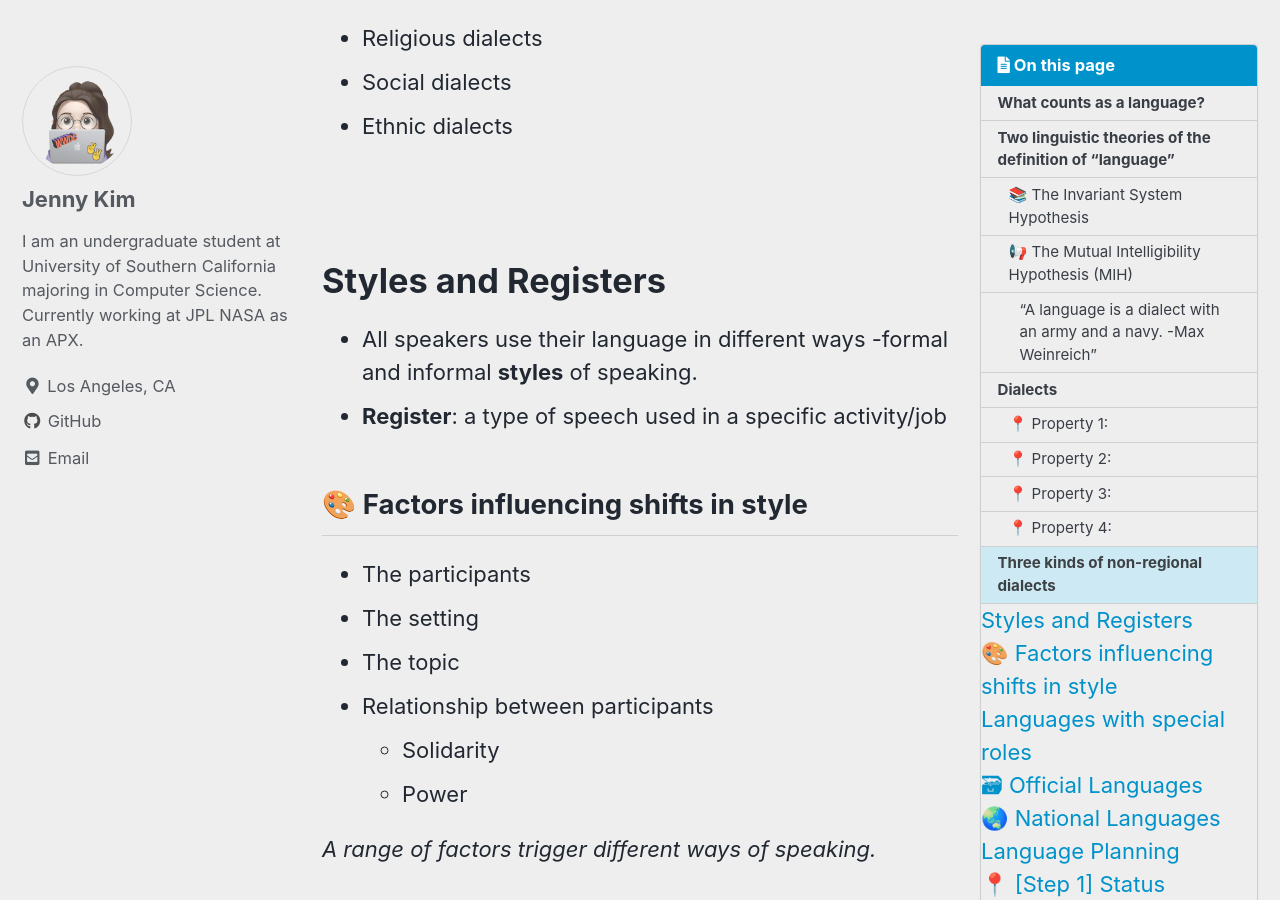
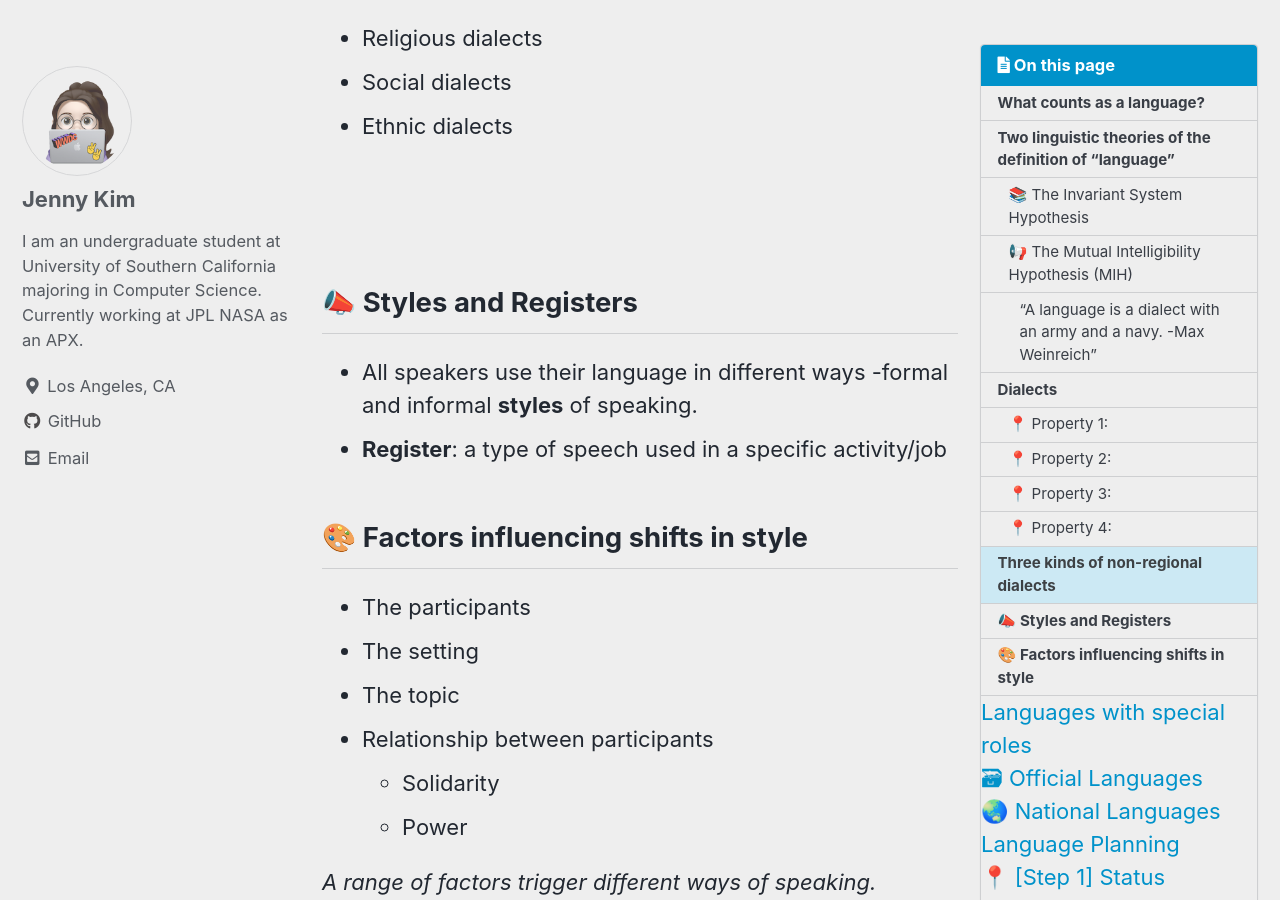
Before and after one commit to jenniverse/jennybrain.com, a Jekyll site: the page built from _posts/2022-09-26-languages-and-dialects.md, in a window 1280 px wide and 900 px high, scrolled down 2968 px. Built offline with Jekyll 4.4.1, drawn with Linux system fonts in a browser that asks for light colours; cached includes are drawn as plain includes; comment, search, counter and statistics services are not loaded; a style sheet for code colours, icons or effects is not loaded.

Commit message:
edited headers

```diff
--- a/_posts/2022-09-26-languages-and-dialects.md
+++ b/_posts/2022-09-26-languages-and-dialects.md
@@ -57,7 +57,7 @@ Speakers don't need to share identical rule systems and vocabularies to be viewe
 <br>
 <br>
 
-# Styles and Registers
+## 📣 Styles and Registers
 - All speakers use their language in different ways -formal and informal **styles** of speaking.
 - **Register**: a type of speech used in a specific activity/job
 
```
